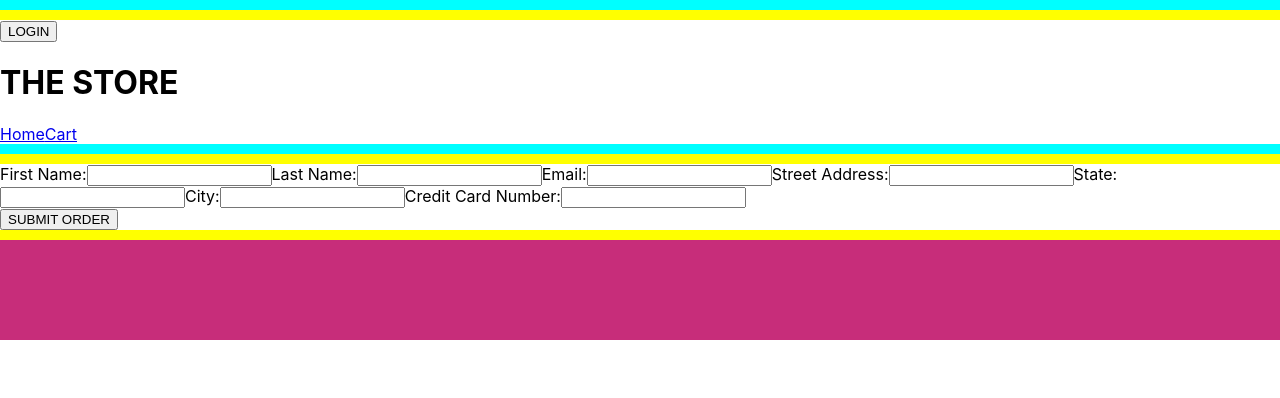
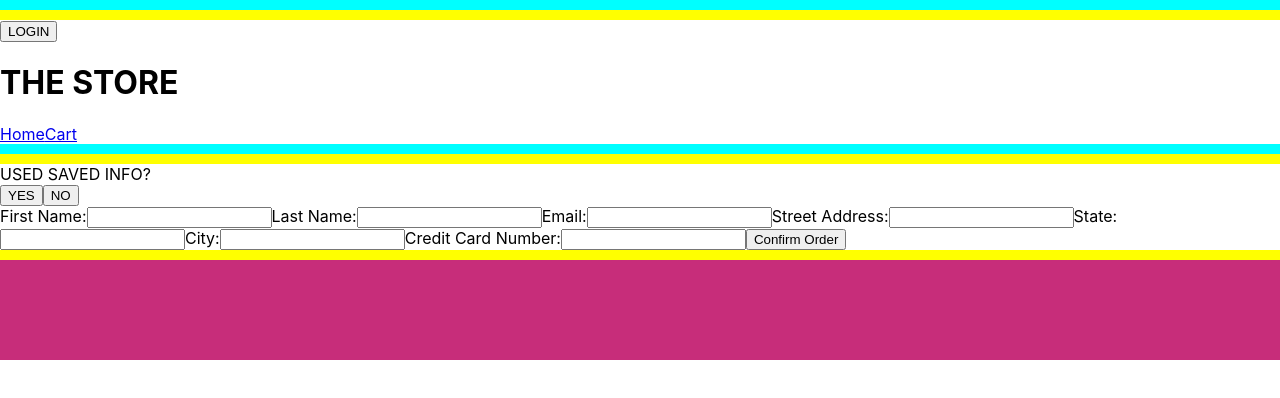
Before and after one commit to cojacgose/the-store-2, a React (Create React App) app: page /checkout in a window 1280 px wide. Shown: the top 398 px of the page. Built offline with nearby package versions, Linux system fonts and the light colour scheme.

Commit message:
mostly working, no css, some bugs

```diff
--- a/src/components/Checkout.js
+++ b/src/components/Checkout.js
@@ -2,8 +2,8 @@ import { useState } from "react";
 import { useContext } from "react";
 import UserContext from "../contexts/UserContext";
 import { useEffect } from "react";
+import {useNavigate} from 'react-router-dom'
 import CheckoutList from "./checkout/CheckoutList";
-
 export default function Checkout(props){
 
     const {user} = useContext(UserContext);
@@ -18,13 +18,57 @@ export default function Checkout(props){
     const[city,setCity]=useState();
     const[cardNumber,setCardNumber]=useState();
 
-    function handleSubmit(){
+    const navTo = useNavigate();
 
+
+    useEffect(()=>{
+        if(useLoginInfo){
+            setFirstName(user.firstName);
+            setLastName(user.lastName);
+            setEmail(user.email);
+            setAddress(user.address);
+            setUsState(user.state);
+            setCity(user.city);
+            setCardNumber(user.creditcard);
+        }else{
+            setFirstName(null);
+            setLastName(null);
+            setEmail(null);
+            setAddress(null);
+            setUsState(null);
+            setCity(null);
+            setCardNumber(null);
+        }
+    },[useLoginInfo])
+
+    function handleSubmit(e){
+        e.preventDefault();
+        let order = {
+            cart: user.cart,
+            firstName: firstName,
+            lastName: lastName,
+            email: email,
+            address: address,
+            usState: usState,
+            city: city,
+            cardNumber: cardNumber
+        };
+        user.previousOrders.push(order);
+        alert("YOUR ORDER HAD BEEN SUBMITTED");
+        console.log("PREVIOUS ORDERS:", user.previousOrders)
+        user.cart = [];
+        navTo('/')
     };
 
     return (
         <div>
-            <form>
+
+            <div>
+                <div>USED SAVED INFO?</div>
+                <button onClick={()=>setUseLoginInfo(true)}>YES</button>
+                <button onClick={()=>setUseLoginInfo(false)}>NO</button>
+            </div>
+            <form onSubmit={handleSubmit}>
                 <label>
                     First Name:
                     <input
@@ -39,7 +83,7 @@ export default function Checkout(props){
                     <input
                         name="lastName"
                         type="text"
-                        value={lastName}
+                        defaultValue={lastName}
                         onChange={(e)=>{setLastName(e.target.value)}}
                     />
                 </label>
@@ -48,7 +92,7 @@ export default function Checkout(props){
                     <input
                         name="email"
                         type="email"
-                        value={email}
+                        defaultValue={email}
                         onChange={(e)=>{setEmail(e.target.value)}}
                     />
                 </label>
@@ -57,7 +101,7 @@ export default function Checkout(props){
                     <input
                         name="address"
                         type="text"
-                        value={address}
+                        defaultValue={address}
                         onChange={(e)=>{setAddress(e.target.value)}}
                     />
                 </label>
@@ -66,7 +110,7 @@ export default function Checkout(props){
                     <input
                         name="usState"
                         type="text"
-                        value={usState}
+                        defaultValue={usState}
                         onChange={(e)=>{setUsState(e.target.value)}}
                     />
                 </label>
@@ -75,7 +119,7 @@ export default function Checkout(props){
                     <input
                         name="city"
                         type="text"
-                        value={city}
+                        defaultValue={city}
                         onChange={(e)=>{setCity(e.target.value)}}
                     />
                 </label>
@@ -84,12 +128,15 @@ export default function Checkout(props){
                     <input
                         name="cardNumber"
                         type="number"
-                        value={cardNumber}
+                        defaultValue={cardNumber}
                         onChange={(e)=>{setCardNumber(e.target.value)}}
                     />
                 </label>
+                <input
+                    type="submit"
+                    value="Confirm Order"
+                />
             </form>
-            <button onClick={()=>handleSubmit}>SUBMIT ORDER</button> {/*does this need to be a input with type submit?? Function will pass information into a modal, maybe save to previous orders for user*/}
             <CheckoutList list={user.cart}></CheckoutList>
         </div>
     )
--- a/src/components/ProductDetails.js
+++ b/src/components/ProductDetails.js
@@ -1,14 +1,20 @@
 import {useParams} from 'react-router-dom'
+import UserContext from '../contexts/UserContext';
+import { useContext } from 'react';
 
 export default function ProductDetails(){
 
+    const {currentItem}=useContext(UserContext);
     const{id} = useParams();
     //when clicking on a product, that information will be sent to the User context, then when this page loads, it will pass that information into this page with full details
     console.log(id);
 
     return (
-        <>
-            <div>THIS WILL BE THE PRODUCT DETAILS FOR {id}</div>
-        </>
+       <div>
+            <h1>{currentItem.title}</h1>
+            <p>{currentItem.description}</p>
+            <img src={currentItem.image} alt={currentItem.title}/>
+            <div>RATING: {currentItem.rating.rate}</div>
+       </div>
     )
 }
--- a/src/components/products/ProductCard.js
+++ b/src/components/products/ProductCard.js
@@ -3,7 +3,6 @@ import { useEffect, useState } from "react";
 import { useContext } from "react";
 import UserContext from "../../contexts/UserContext";
 import { useNavigate } from "react-router-dom";
-
 
 const BorderDiv = styled.div`
     border-top:5px solid #C72D7A;
@@ -12,7 +11,8 @@ const BorderDiv = styled.div`
 export default function ProductCard(props){
 
     const[itemDetails,setItemDetails]=useState([]);
-    const{user}=useContext(UserContext);
+    const{user} = useContext(UserContext);
+    const{setCurrentItem} = useContext(UserContext);
 
     useEffect(()=>{setItemDetails(props.details)},[props.details])
 
@@ -41,7 +41,8 @@ export default function ProductCard(props){
     const navTo = useNavigate();
 
     function productClick(pid){
-        navTo(`/productdetails/${pid}`)
+        setCurrentItem(props.details);
+        navTo(`/productdetails/${pid}`);
     }
 
     return(
--- a/src/contexts/UserContext.js
+++ b/src/contexts/UserContext.js
@@ -11,7 +11,8 @@ const Waldo = {
     state: "Illonois",
     city: "Chicago",
     creditcard: 8888888888888888,
-    cart:[]
+    cart:[],
+    previousOrders:[]
 }
 
 export function UserProvider({children}){
@@ -21,7 +22,7 @@ export function UserProvider({children}){
 
     //We can add state variables here that can now be passed to the children
     return (
-        <UserContext.Provider value={{user, setUser, isLoggedIn, setIsLoggedIn}}>{children}</UserContext.Provider>
+        <UserContext.Provider value={{user, setUser, isLoggedIn, setIsLoggedIn, currentItem, setCurrentItem}}>{children}</UserContext.Provider>
     )
 }
 
```
Also changed, not shown: src/components/checkout/FinalOrderList.js (added, +9 -0 lines), src/components/checkout/CheckoutList.js (line endings or trailing spaces).
